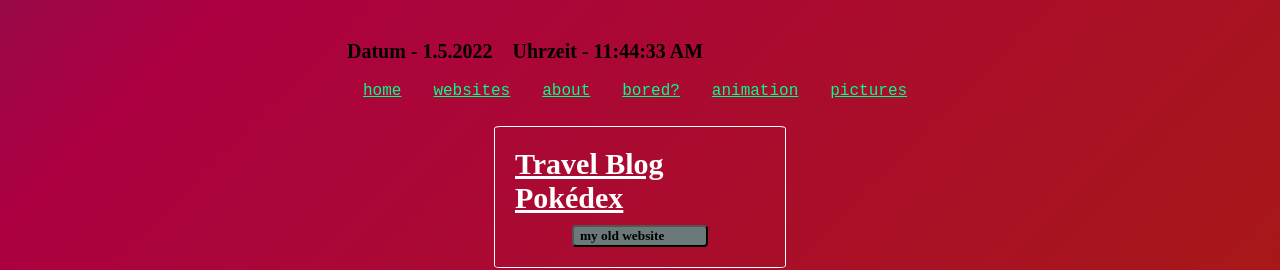
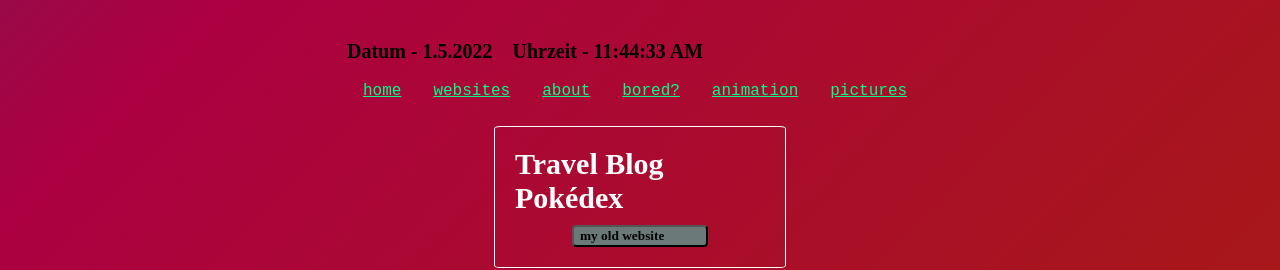
Before and after one commit to siggi-ai/newport, a Vue app: page /websites in a window 1280 px wide. Shown: the top 270 px of the page. Built offline with nearby package versions, Linux system fonts and the light colour scheme; a web font is replaced by a local one.

Commit message:
new links

```diff
--- a/src/views/Websites.vue
+++ b/src/views/Websites.vue
@@ -1,8 +1,8 @@
 <template>
   <div>
     <div class="listbox">
-      <a href="https://laughing-minsky-d5d277.netlify.app/">Travel Blog</a>
-      <a href="https://reverent-hawking-70f389.netlify.app/">Pokédex</a>
+      <a v-on:click="OpenWindowTravel">Travel Blog</a>
+      <a v-on:click="OpenWindowPoke">Pokédex</a>
       <button v-on:click="OpenWindow" class="button-old">my old website</button>
     </div>
   </div>
@@ -13,6 +13,12 @@ export default {
   methods: {
     OpenWindow: function () {
       window.open("https://portfolio-siggi-ai.herokuapp.com/");
+    },
+    OpenWindowTravel: function () {
+      window.open("https://laughing-minsky-d5d277.netlify.app/");
+    },
+    OpenWindowPoke: function () {
+      window.open("https://reverent-hawking-70f389.netlify.app/");
     },
   },
 };
```
